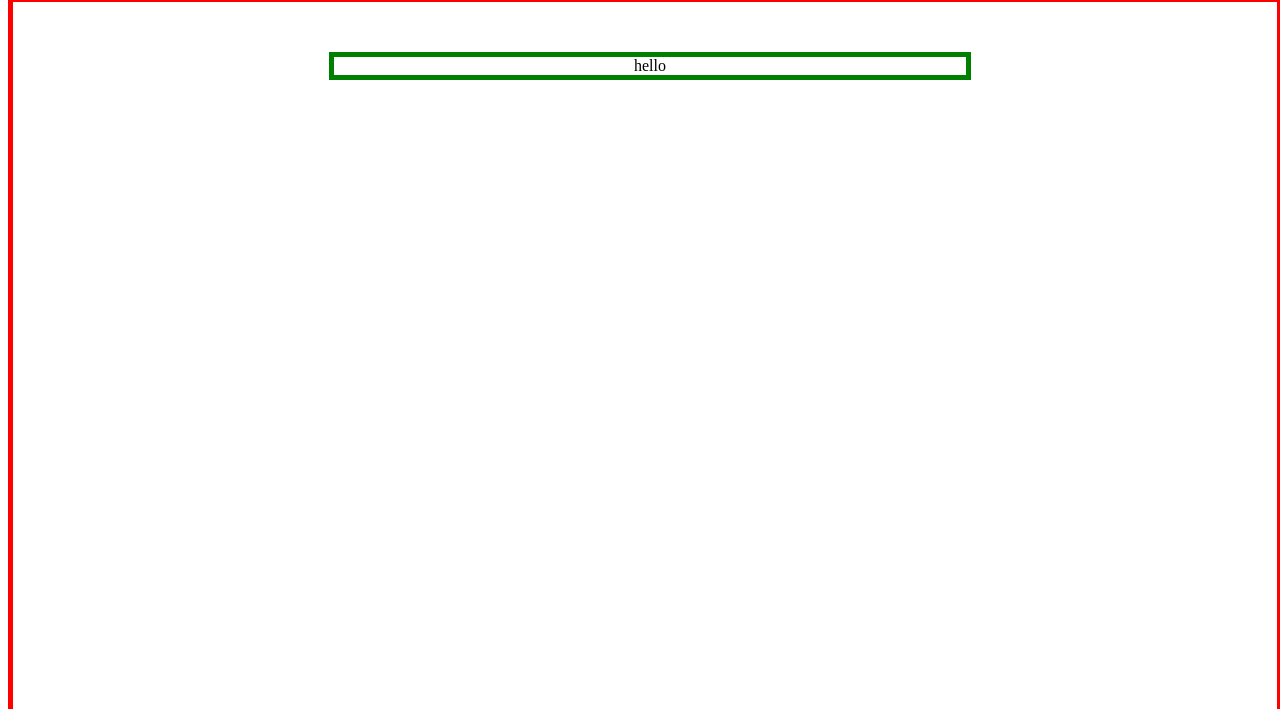
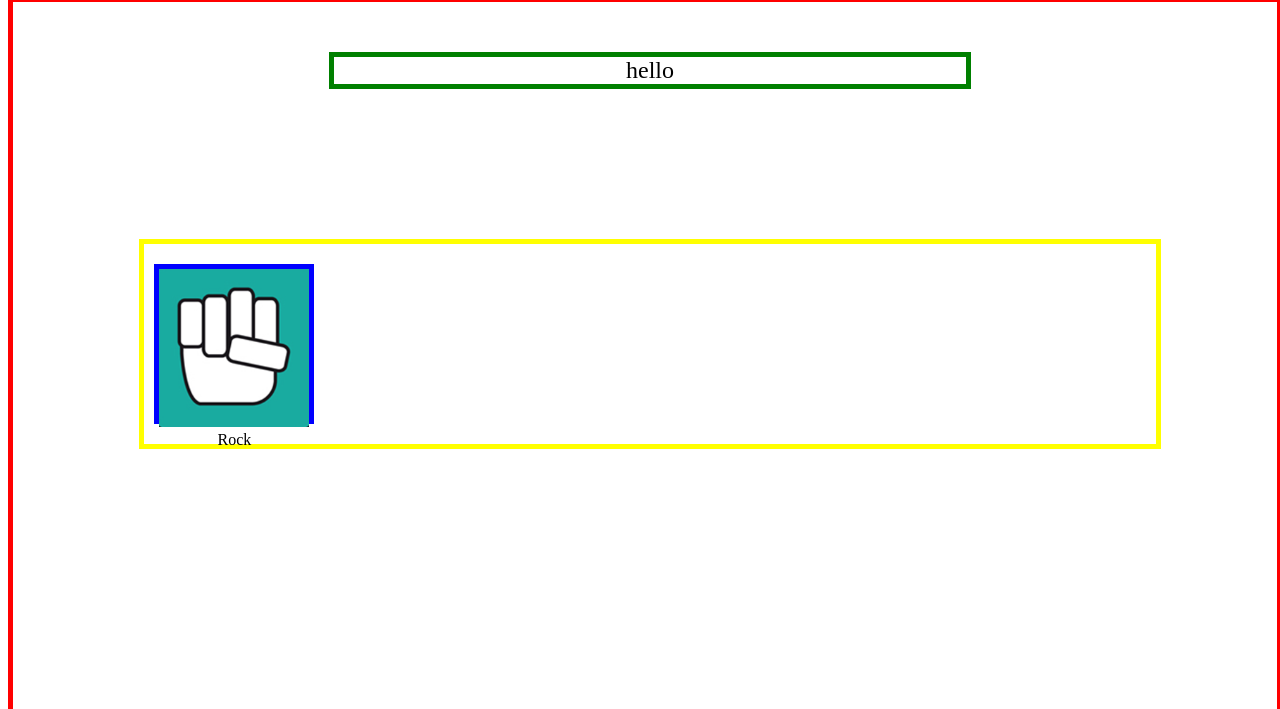
Before and after one commit to jasond299/rock_paper_scissors, a plain HTML site: page index.html in a window 1280 px wide. Shown: the part 91-800 px from the top of the page. Drawn offline with Linux system fonts and the light colour scheme.

Commit message:
progress

```diff
--- a/index.html
+++ b/index.html
@@ -14,8 +14,17 @@
         <div class="h1">Rock Paper Scissors</div>
 
         <div class="cont">
-        <div class="sub"></div>
-
+            <div class="sub"></div>
+            <div class="choice-cont">
+                <div class="choice">
+                    <div class="choice-img">
+                        <img src="img/rock.png" class="img">
+                    </div>
+                    <div class="choice-text">Rock</div>
+                </div>
+                <div class=""></div>
+                <div></div>
+            </div>
 
         </div>
         <div class="demo"></div>
--- a/style.css
+++ b/style.css
@@ -17,6 +17,38 @@
     top: 50px;
     text-align: center;
     border: 5px solid green;
+    font-size: 24px;
+}
+
+.choice-cont {
+    position: relative;
+    border: 5px solid yellow;
+    top: 200px;
+    left: 10%;
+    width: 80%;
+    height: 200px;
+}
+
+.choice{
+    position: relative;
+    border: 5px solid blue;
+    width: 150px;
+    height: 150px;
+    top: 10%;
+    margin-left: 10px;
+    text-align: center;
+}
+
+.choice-img{
+    position: relative;
+    width: 150px;
+}
+
+
+.img{
+    position: relative;
+    cursor: pointer;
+    width: 150px;
 }
 
 .btn {
```
Also changed, not shown: img/paper.png (added), img/rock.png (added), img/scissors.png (added).
